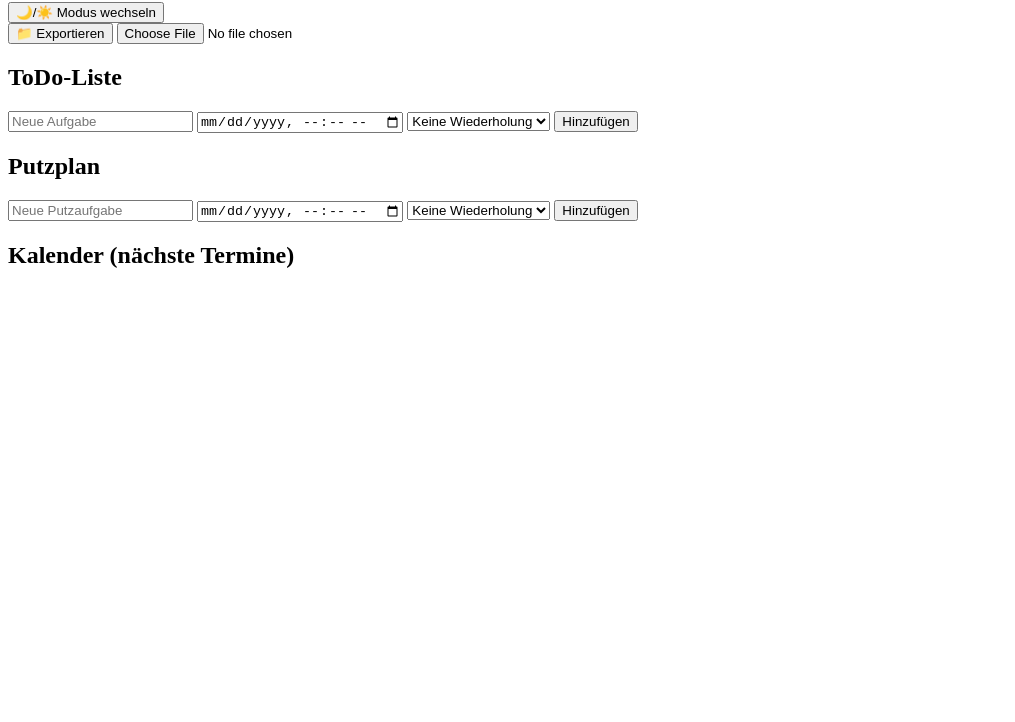
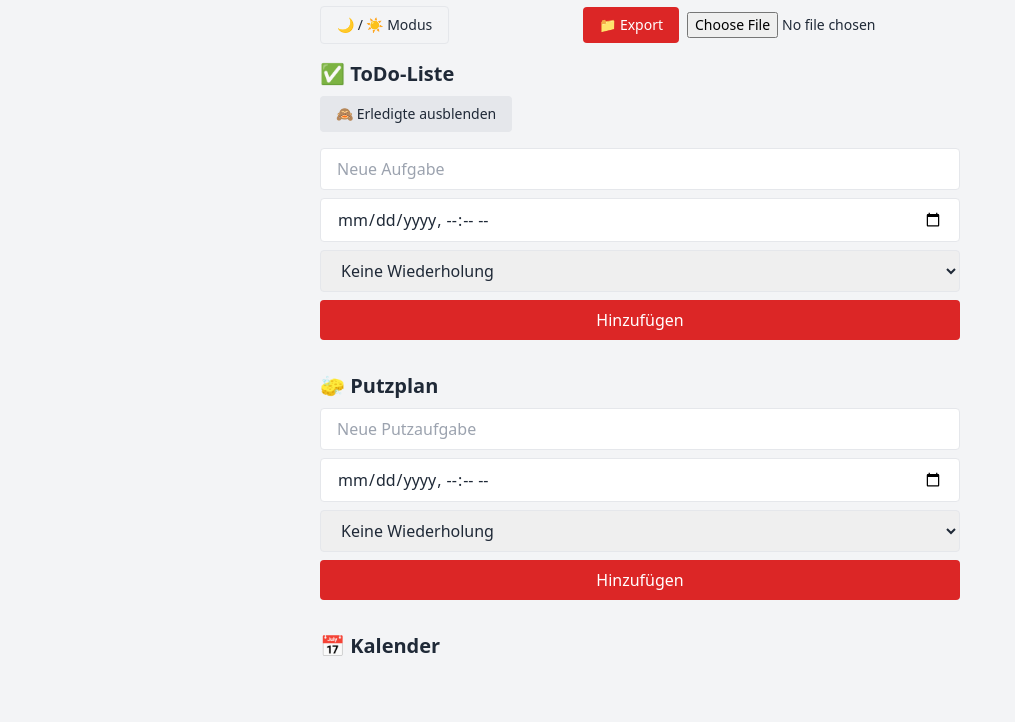
Before and after one commit to letheworldbechill/Fukk, a plain HTML site: page index.html in a window 1280 px wide. Shown: the part 78-800 px from the top of the page, without its empty margins (0-1015 px from the left). Drawn offline with nearby package versions, Linux system fonts and the light colour scheme.

Commit message:
Update index.html

```diff
--- a/index.html
+++ b/index.html
@@ -1,47 +1,63 @@
 <!DOCTYPE html>
-<html lang="de">
+<html lang="de" data-theme="light">
 <head>
-  <meta charset="UTF-8">
-  <meta name="viewport" content="width=device-width, initial-scale=1.0">
-  <title>ToDo- & Putzplan</title>
-  <link rel="stylesheet" href="style.css">
-  <link rel="manifest" href="manifest.json">
+  <meta charset="UTF-8" />
+  <meta name="viewport" content="width=device-width, initial-scale=1.0" />
+  <title>Mein Alltag</title>
+  <script src="https://cdn.tailwindcss.com"></script>
+  <link rel="manifest" href="manifest.json" />
 </head>
-<body>
-  <h1>Mein Alltag</h1>
-  <button class="dark-toggle" onclick="toggleTheme()">🌙/☀️ Modus wechseln</button>
-  <div class="import-export">
-    <button onclick="exportData()">📁 Exportieren</button>
-    <input type="file" onchange="importData(event)">
+<body class="bg-gray-100 text-gray-800 dark:bg-gray-900 dark:text-gray-100 min-h-screen">
+  <div class="max-w-2xl mx-auto px-4 py-8">
+    <h1 class="text-3xl font-bold mb-4 text-center">🧹 Mein Alltag</h1>
+
+    <div class="flex justify-between items-center mb-4">
+      <button onclick="toggleTheme()" class="px-4 py-2 border rounded text-sm hover:bg-gray-200 dark:hover:bg-gray-800">🌙 / ☀️ Modus</button>
+      <div class="flex items-center gap-2">
+        <button onclick="exportData()" class="px-4 py-2 bg-red-600 text-white rounded hover:bg-red-700 text-sm">📁 Export</button>
+        <input type="file" onchange="importData(event)" class="text-sm" />
       </div>
-  <section>
-    <h2>ToDo-Liste</h2>
-    <input type="text" id="todoInput" placeholder="Neue Aufgabe">
-    <input type="datetime-local" id="todoReminder">
-    <select id="todoRepeat">
+    </div>
+
+    <section class="mb-8">
+      <h2 class="text-xl font-semibold mb-2">✅ ToDo-Liste</h2>
+      <button id="toggleDoneBtn" onclick="toggleHideDone()" class="mb-4 px-4 py-2 bg-gray-200 dark:bg-gray-700 rounded text-sm">
+        🙈 Erledigte ausblenden
+      </button>
+      <div class="space-y-2">
+        <input type="text" id="todoInput" placeholder="Neue Aufgabe" class="w-full px-4 py-2 border rounded">
+        <input type="datetime-local" id="todoReminder" class="w-full px-4 py-2 border rounded">
+        <select id="todoRepeat" class="w-full px-4 py-2 border rounded">
           <option value="">Keine Wiederholung</option>
           <option value="daily">Täglich</option>
           <option value="weekly">Wöchentlich</option>
         </select>
-    <button onclick="addTask('todo')">Hinzufügen</button>
-    <ul id="todoList"></ul>
+        <button onclick="addTask('todo')" class="w-full bg-red-600 text-white py-2 rounded hover:bg-red-700">Hinzufügen</button>
+      </div>
+      <ul id="todoList" class="mt-4 space-y-2"></ul>
     </section>
-  <section>
-    <h2>Putzplan</h2>
-    <input type="text" id="putzInput" placeholder="Neue Putzaufgabe">
-    <input type="datetime-local" id="putzReminder">
-    <select id="putzRepeat">
+
+    <section class="mb-8">
+      <h2 class="text-xl font-semibold mb-2">🧽 Putzplan</h2>
+      <div class="space-y-2">
+        <input type="text" id="putzInput" placeholder="Neue Putzaufgabe" class="w-full px-4 py-2 border rounded">
+        <input type="datetime-local" id="putzReminder" class="w-full px-4 py-2 border rounded">
+        <select id="putzRepeat" class="w-full px-4 py-2 border rounded">
           <option value="">Keine Wiederholung</option>
           <option value="daily">Täglich</option>
           <option value="weekly">Wöchentlich</option>
         </select>
-    <button onclick="addTask('putz')">Hinzufügen</button>
-    <ul id="putzList"></ul>
+        <button onclick="addTask('putz')" class="w-full bg-red-600 text-white py-2 rounded hover:bg-red-700">Hinzufügen</button>
+      </div>
+      <ul id="putzList" class="mt-4 space-y-2"></ul>
     </section>
-  <section class="calendar">
-    <h2>Kalender (nächste Termine)</h2>
-    <ul id="calendarList"></ul>
+
+    <section>
+      <h2 class="text-xl font-semibold mb-2">📅 Kalender</h2>
+      <ul id="calendarList" class="space-y-2"></ul>
     </section>
+  </div>
+
   <script src="script.js"></script>
   <script>
     if ('serviceWorker' in navigator) {
```
Lines whose indentation alone changed are shown as unchanged.
